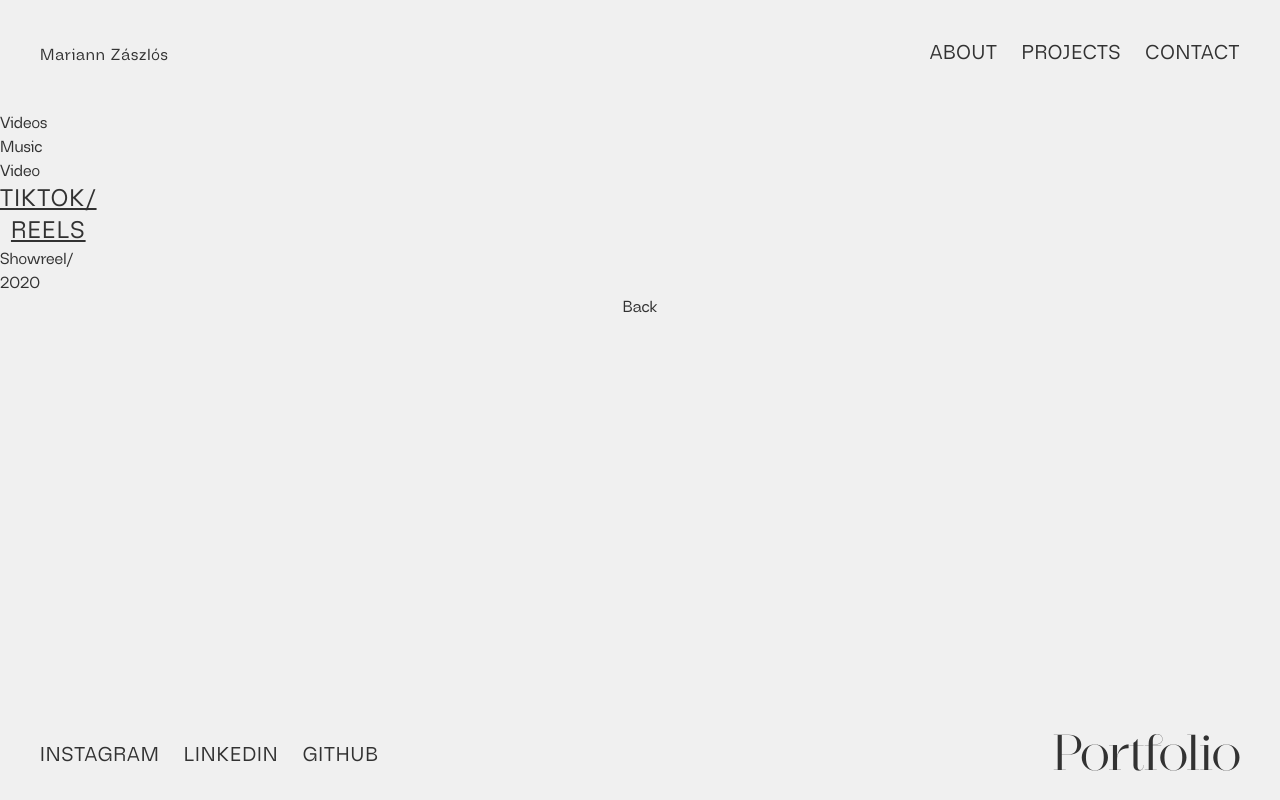
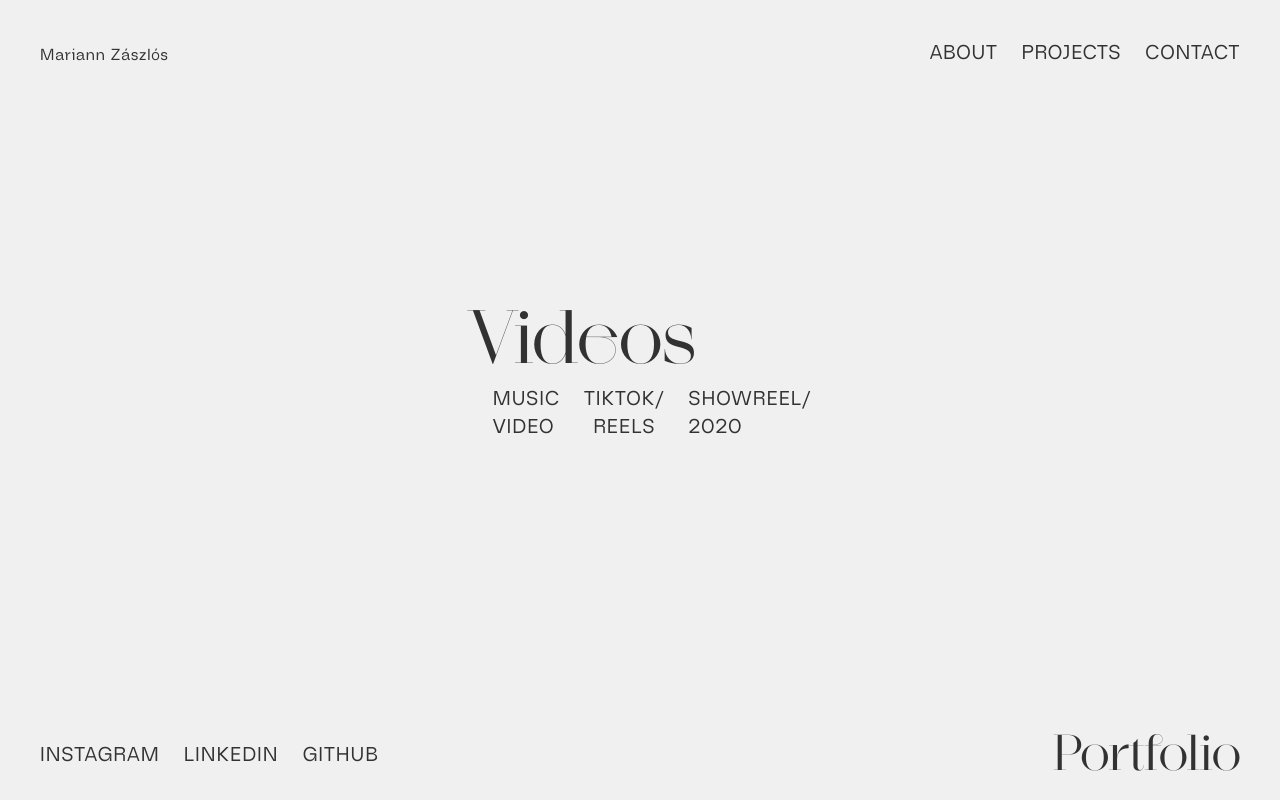
Before and after one commit to zmariann/portfolio2025, a Next.js app: page /portfolio/projects/videos in a window 1280 px wide. Built offline with nearby package versions, Linux system fonts and the light colour scheme.

Commit message:
videos page desktop view

```diff
--- a/app/portfolio/projects/videos/page.tsx
+++ b/app/portfolio/projects/videos/page.tsx
@@ -11,29 +11,33 @@ export default function Videos() {
 
   return (
     <>
-      <section>
-        <h1>Videos</h1>
-        <ul>
-          <li>
+      <section className="bg-red-400 flex justify-center items-center mt-auto">
+        <div className="absolute mb-24">
+        <h1 className="relative text-7xl font-[family-name:var(--regonia-font)]">Videos</h1>
+        <div className="flex gap-6 ml-6 mt-2">
+          <div className="text-xl tracking-wider uppercase">
             Music<br></br>Video
-          </li>
-          <li>
+          </div>
+
           <button
-              className="tracking-wider text-xl sm:text-2xl underline uppercase"
+            className="text-xl tracking-wider uppercase"
             onClick={() => setpopup(true)}
           >
             TikTok/<br></br>Reels
           </button>
+
           <Popup trigger={popup} setTrigger={setpopup}>
             <Gallery content={tiktokUrls}></Gallery>
           </Popup>
-          </li>
-          <li>
+
+          <div className="text-xl tracking-wider uppercase">
             Showreel/<br></br>2020
-          </li>
-        </ul>
+          </div>
+        </div>
+        </div>
       </section>
-      <BackLink></BackLink>
+      <div className="sm:hidden block"><BackLink></BackLink></div>
+
     </>
   );
 }
```
Lines whose indentation alone changed are shown as unchanged.
